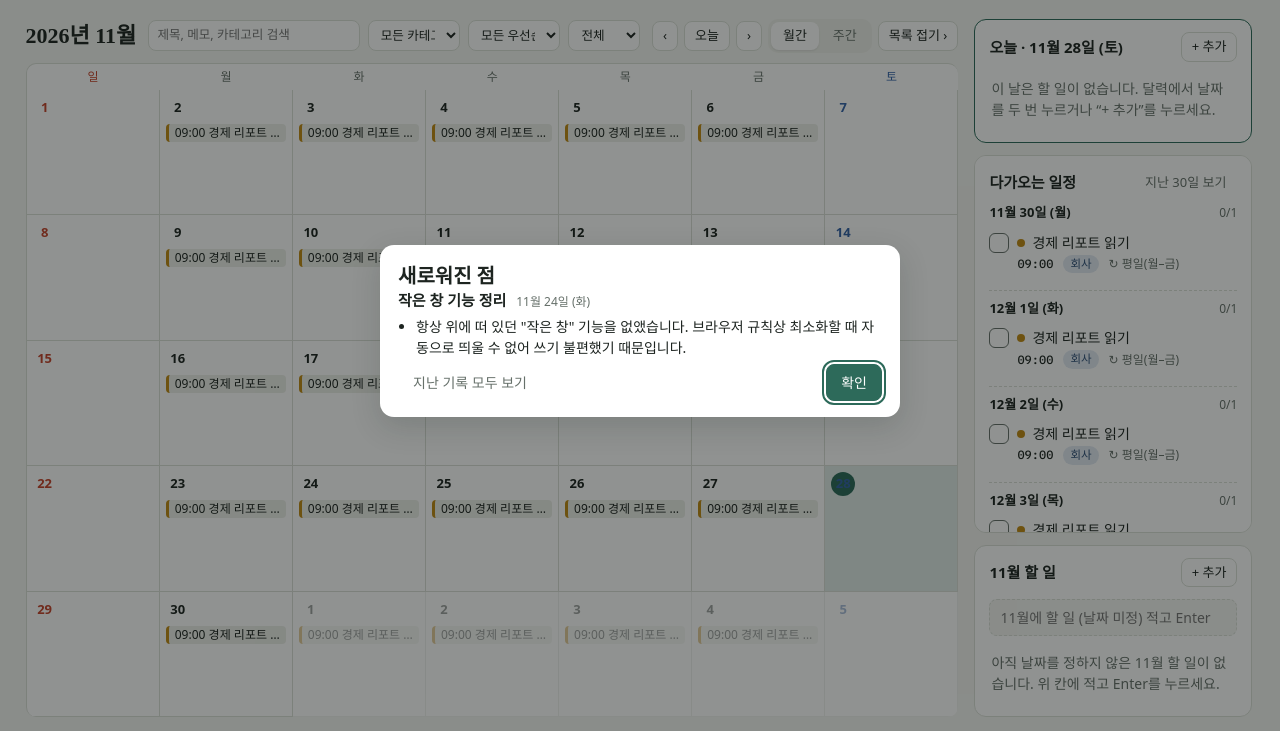
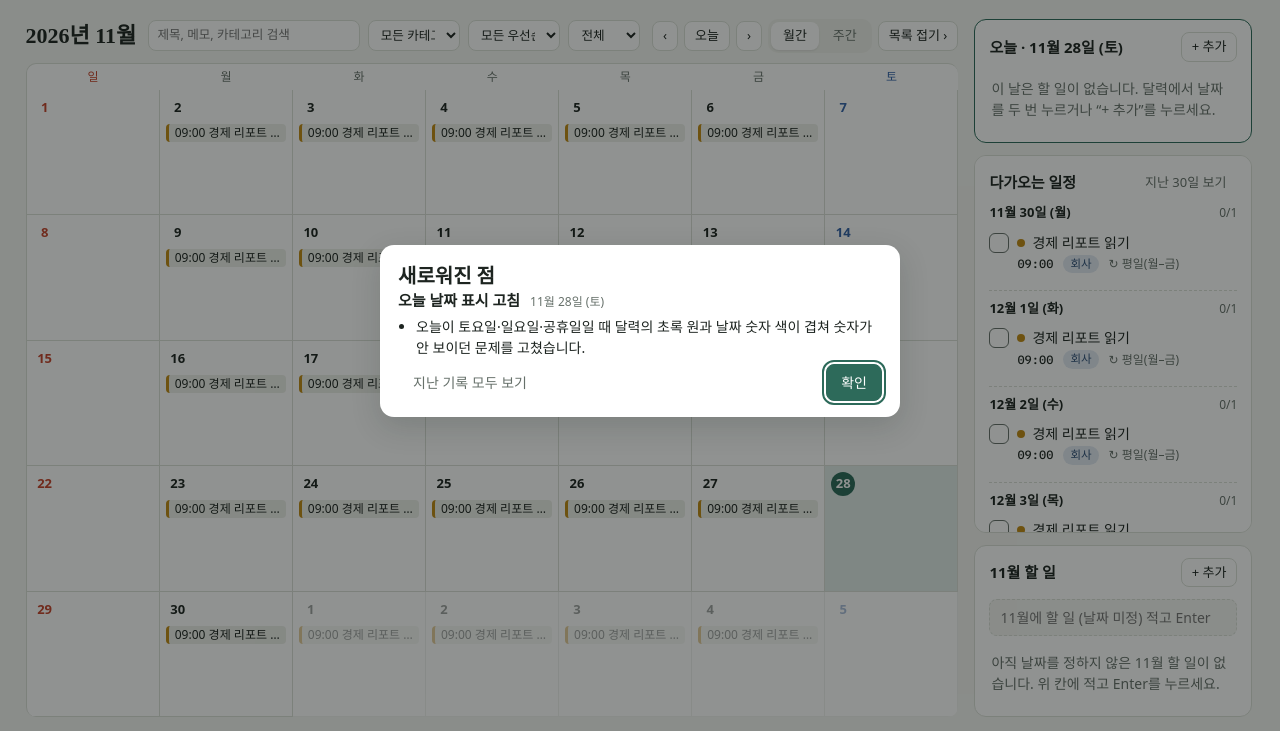
Before and after one commit to rlaghqls103-dotcom/todo-planner, a plain HTML site: page index.html in a window 1280 px wide. Shown: the part 69-800 px from the top of the page. Drawn offline with Linux system fonts and the light colour scheme; a web font is replaced by a local one.

Commit message:
Keep today's date number readable on weekends and holidays
Co-Authored-By: Claude Opus 5.5 <noreply@anthropic.com>
Claude-Session: https://claude.ai/code/session_01MBEKZx1d6eQfNg6UUPqkz8

```diff
--- a/index.html
+++ b/index.html
@@ -399,6 +399,9 @@ body { font-size: clamp(14px, 0.35vw + 9px, 16px) }
 .more.alldone { color: var(--muted); font-weight: 500 }
 .dcsep { margin: 8px 0 2px; font-size: 12px; color: var(--muted); display: flex; align-items: center; gap: 8px }
 .dcsep::after { content: ""; flex: 1; border-top: 1px dashed var(--line) }
+
+/* 오늘 날짜 원: 토·일·공휴일 색 규칙보다 우선해서 숫자가 원 위에서 잘 보이게 */
+.month .cell.today .dnum { background: var(--accent); color: var(--accent-ink) }
 
 @media (max-width: 760px) {
   .week { grid-template-columns: minmax(0, 1fr) }
@@ -1608,6 +1611,9 @@ body { font-size: clamp(14px, 0.35vw + 9px, 16px) }
   /* ---------- 패치노트: 바뀐 점이 있으면 새로 고칠 때 한 번 알려 줍니다 ---------- */
   // 새 기능을 넣을 때마다 맨 위에 한 항목씩 추가합니다 (v는 겹치지 않게)
   const CHANGELOG = [
+    { v: '2026.11.28', date: '2026-11-28', title: '오늘 날짜 표시 고침', items: [
+      '오늘이 토요일·일요일·공휴일일 때 달력의 초록 원과 날짜 숫자 색이 겹쳐 숫자가 안 보이던 문제를 고쳤습니다.',
+    ] },
     { v: '2026.11.24-3', date: '2026-11-24', title: '작은 창 기능 정리', items: [
       '항상 위에 떠 있던 "작은 창" 기능을 없앴습니다. 브라우저 규칙상 최소화할 때 자동으로 띄울 수 없어 쓰기 불편했기 때문입니다.',
     ] },
```
